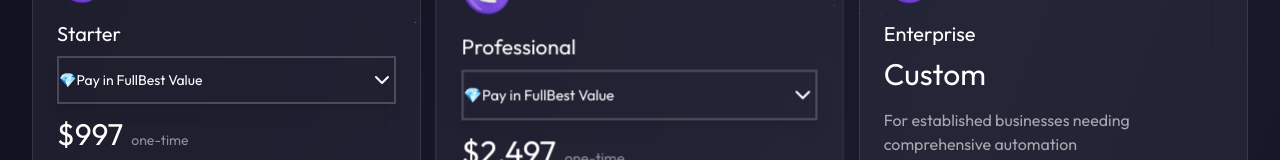
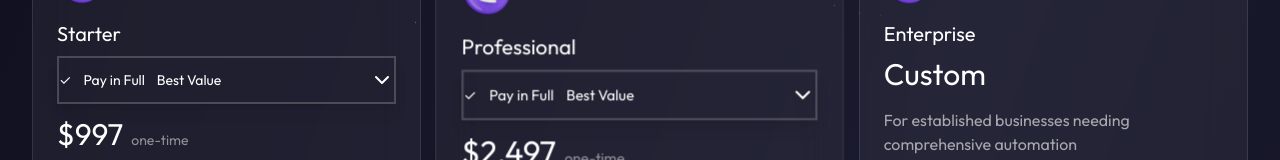
Before and after one commit to TheAutomatorsDotCo/the-automators-website, a React (Vite) app: page /pricing in a window 1280 px wide. Shown: the part 774-934 px from the top of the page. Built offline with nearby package versions, Linux system fonts and the light colour scheme.

Commit message:
Update pricing page payment dropdown icons and spacing

```diff
--- a/src/components/PricingPage.tsx
+++ b/src/components/PricingPage.tsx
@@ -21,10 +21,10 @@ export function PricingPage() {
 
   // Payment plan options
   const paymentOptions = [
-    { value: 'once-off', label: 'Pay in Full', badge: 'Best Value', icon: '💎' },
-    { value: '6-months', label: '6 Monthly Payments', badge: '', icon: '📅' },
-    { value: '12-months', label: '12 Monthly Payments', badge: '', icon: '📅' },
-    { value: '18-months', label: '18 Monthly Payments', badge: '', icon: '📅' },
+    { value: 'once-off', label: 'Pay in Full', badge: 'Best Value', icon: '✓' },
+    { value: '6-months', label: '6 Monthly Payments', badge: '', icon: '💳' },
+    { value: '12-months', label: '12 Monthly Payments', badge: '', icon: '💳' },
+    { value: '18-months', label: '18 Monthly Payments', badge: '', icon: '💳' },
   ];
 
   // Close dropdown when clicking outside
@@ -502,8 +502,8 @@ export function PricingPage() {
                         }}
                         className="w-full px-3 sm:px-4 py-2.5 sm:py-3 text-sm sm:text-base rounded-lg sm:rounded-xl bg-gradient-to-br from-white/10 to-white/5 border-2 border-white/20 text-white font-medium hover:from-white/15 hover:to-white/10 hover:border-white/30 transition-all cursor-pointer shadow-lg backdrop-blur-sm flex items-center justify-between"
                       >
-                        <span className="flex items-center gap-2 sm:gap-3">
-                          <span className="mr-1">{paymentOptions.find(opt => opt.value === paymentPlan)?.icon}</span>
+                        <span className="flex items-center gap-3 sm:gap-4">
+                          <span className="inline-block min-w-[16px]">{paymentOptions.find(opt => opt.value === paymentPlan)?.icon}</span>
                           <span>{paymentOptions.find(opt => opt.value === paymentPlan)?.label}</span>
                           {paymentOptions.find(opt => opt.value === paymentPlan)?.badge && (
                             <span className={`text-[10px] sm:text-xs px-2 py-0.5 rounded-full ${
@@ -539,8 +539,8 @@ export function PricingPage() {
                                   : 'text-white/80 hover:bg-white/10 hover:text-white'
                               }`}
                             >
-                              <span className="flex items-center gap-2 sm:gap-3">
-                                <span className="mr-1">{option.icon}</span>
+                              <span className="flex items-center gap-3 sm:gap-4">
+                                <span className="inline-block min-w-[16px]">{option.icon}</span>
                                 <span className="font-medium">{option.label}</span>
                               </span>
                               {option.badge && (
```
